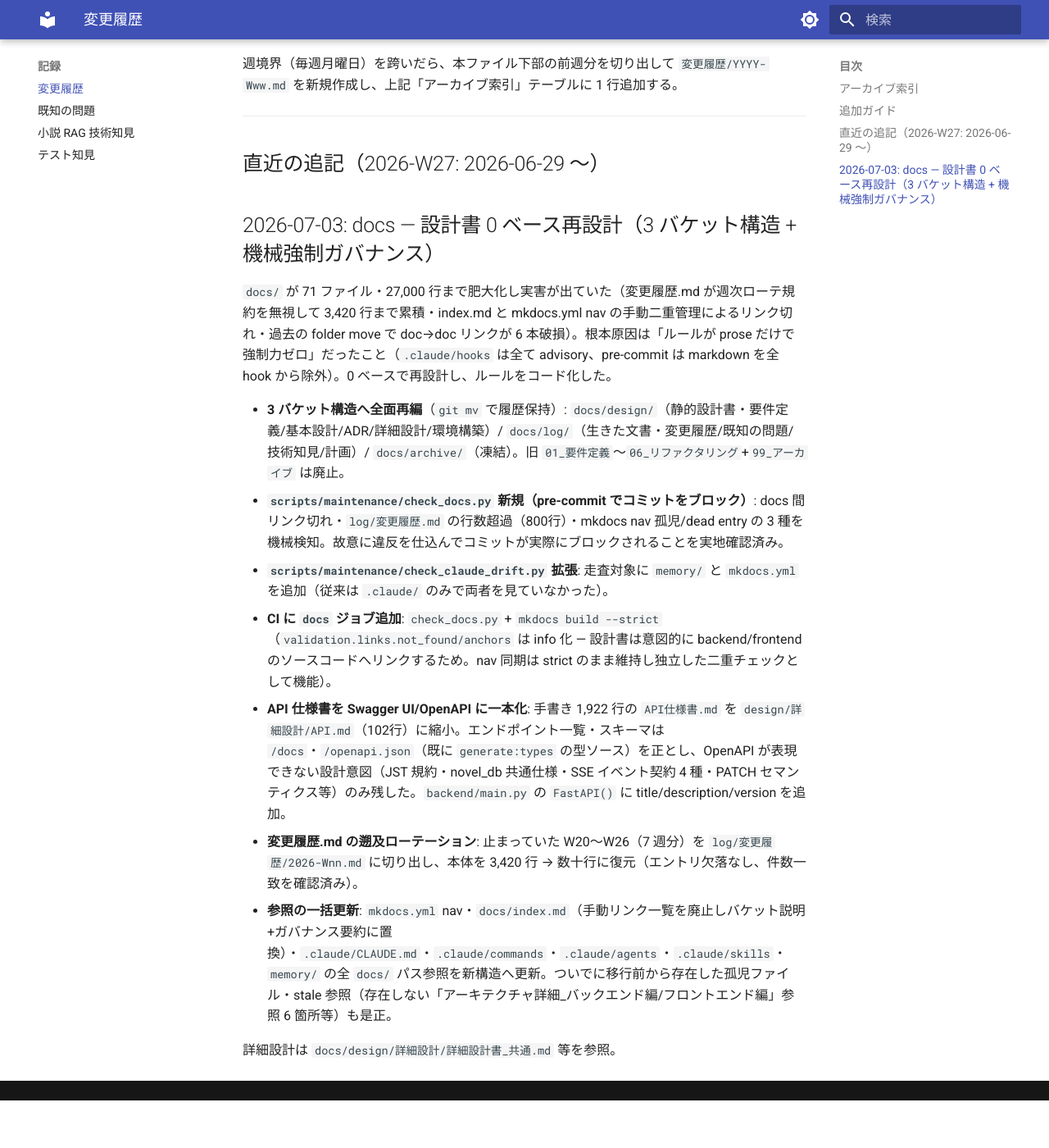
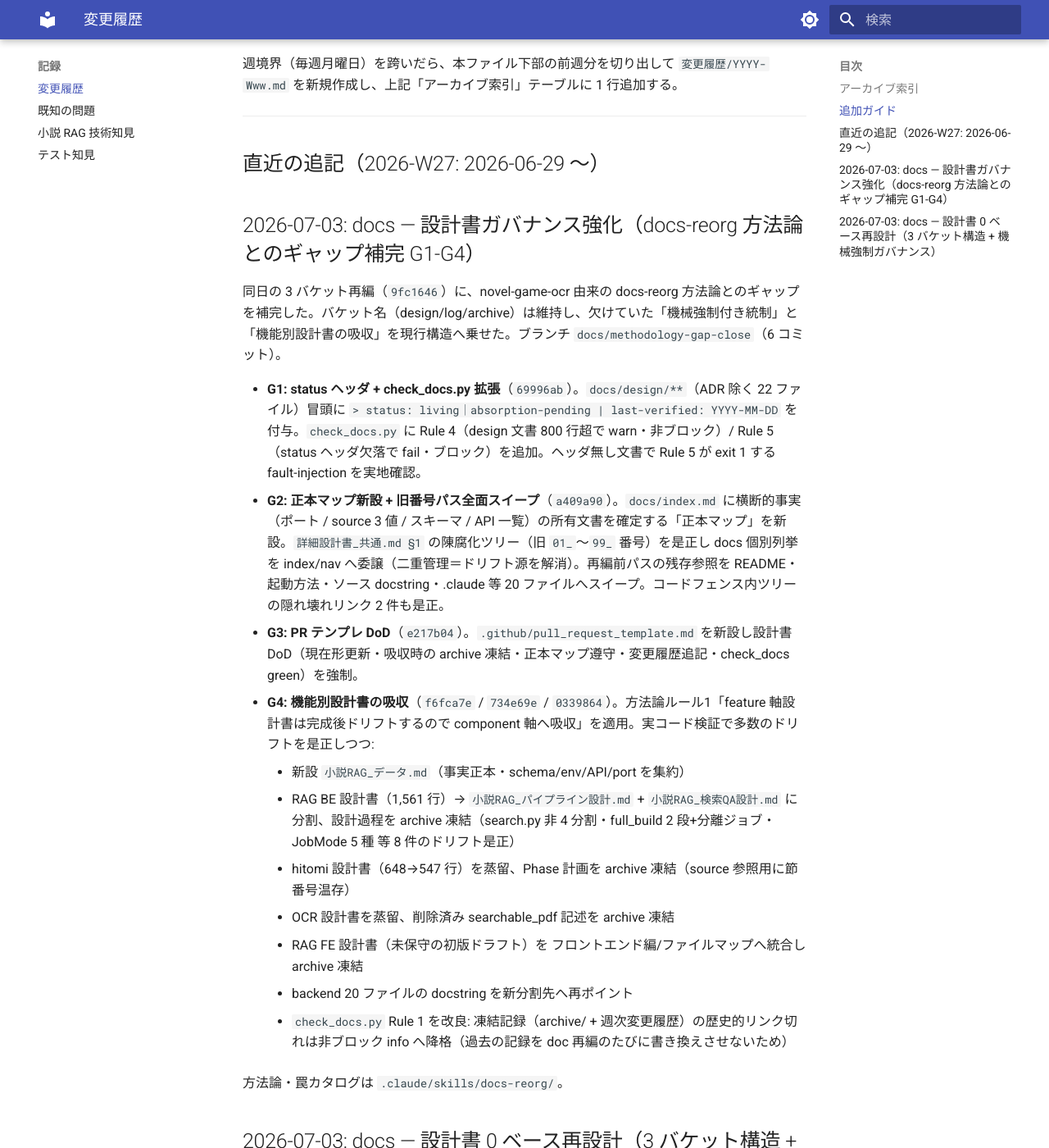
Before and after one commit to kkmmyr/Pic2PDF_Viewer, an MkDocs documentation site: the page built from docs/log/変更履歴.md, in a window 1280 px wide and 1400 px high, scrolled down 1658 px. Shown: the whole window at 82% size. Built offline with MkDocs 1.6.1 and Material for MkDocs 9.7.7, drawn with Linux system fonts in a browser that asks for light colours; before the commit the page ends 3000 px from its top, so only the background shows below that.

Commit message:
docs: 変更履歴に設計書ガバナンス強化（G1-G4）を追記
Co-Authored-By: Claude Opus 4.8 (1M context) <noreply@anthropic.com>

```diff
--- a/docs/log/変更履歴.md
+++ b/docs/log/変更履歴.md
@@ -36,6 +36,24 @@
 
 ## 直近の追記（2026-W27: 2026-06-29 〜）
 
+## 2026-07-03: docs — 設計書ガバナンス強化（docs-reorg 方法論とのギャップ補完 G1-G4）
+
+同日の 3 バケット再編（`9fc1646`）に、novel-game-ocr 由来の docs-reorg 方法論とのギャップを補完した。バケット名（design/log/archive）は維持し、欠けていた「機械強制付き統制」と「機能別設計書の吸収」を現行構造へ乗せた。ブランチ `docs/methodology-gap-close`（6 コミット）。
+
+- **G1: status ヘッダ + check_docs.py 拡張**（`69996ab`）。`docs/design/**`（ADR 除く 22 ファイル）冒頭に `> status: living｜absorption-pending | last-verified: YYYY-MM-DD` を付与。`check_docs.py` に Rule 4（design 文書 800 行超で warn・非ブロック）/ Rule 5（status ヘッダ欠落で fail・ブロック）を追加。ヘッダ無し文書で Rule 5 が exit 1 する fault-injection を実地確認。
+- **G2: 正本マップ新設 + 旧番号パス全面スイープ**（`a409a90`）。`docs/index.md` に横断的事実（ポート / source 3 値 / スキーマ / API 一覧）の所有文書を確定する「正本マップ」を新設。`詳細設計書_共通.md §1` の陳腐化ツリー（旧 `01_`〜`99_` 番号）を是正し docs 個別列挙を index/nav へ委譲（二重管理＝ドリフト源を解消）。再編前パスの残存参照を README・起動方法・ソース docstring・.claude 等 20 ファイルへスイープ。コードフェンス内ツリーの隠れ壊れリンク 2 件も是正。
+- **G3: PR テンプレ DoD**（`e217b04`）。`.github/pull_request_template.md` を新設し設計書 DoD（現在形更新・吸収時の archive 凍結・正本マップ遵守・変更履歴追記・check_docs green）を強制。
+- **G4: 機能別設計書の吸収**（`f6fca7e` / `734e69e` / `0339864`）。方法論ルール1「feature 軸設計書は完成後ドリフトするので component 軸へ吸収」を適用。実コード検証で多数のドリフトを是正しつつ:
+    - 新設 `小説RAG_データ.md`（事実正本・schema/env/API/port を集約）
+    - RAG BE 設計書（1,561 行）→ `小説RAG_パイプライン設計.md` + `小説RAG_検索QA設計.md` に分割、設計過程を archive 凍結（search.py 非 4 分割・full_build 2 段+分離ジョブ・JobMode 5 種 等 8 件のドリフト是正）
+    - hitomi 設計書（648→547 行）を蒸留、Phase 計画を archive 凍結（source 参照用に節番号温存）
+    - OCR 設計書を蒸留、削除済み searchable_pdf 記述を archive 凍結
+    - RAG FE 設計書（未保守の初版ドラフト）を フロントエンド編/ファイルマップへ統合し archive 凍結
+    - backend 20 ファイルの docstring を新分割先へ再ポイント
+    - `check_docs.py` Rule 1 を改良: 凍結記録（archive/ + 週次変更履歴）の歴史的リンク切れは非ブロック info へ降格（過去の記録を doc 再編のたびに書き換えさせないため）
+
+方法論・罠カタログは `.claude/skills/docs-reorg/`。
+
 ## 2026-07-03: docs — 設計書 0 ベース再設計（3 バケット構造 + 機械強制ガバナンス）
 
 `docs/` が 71 ファイル・27,000 行まで肥大化し実害が出ていた（変更履歴.md が週次ローテ規約を無視して 3,420 行まで累積・index.md と mkdocs.yml nav の手動二重管理によるリンク切れ・過去の folder move で doc→doc リンクが 6 本破損）。根本原因は「ルールが prose だけで強制力ゼロ」だったこと（`.claude/hooks` は全て advisory、pre-commit は markdown を全 hook から除外）。0 ベースで再設計し、ルールをコード化した。
```
